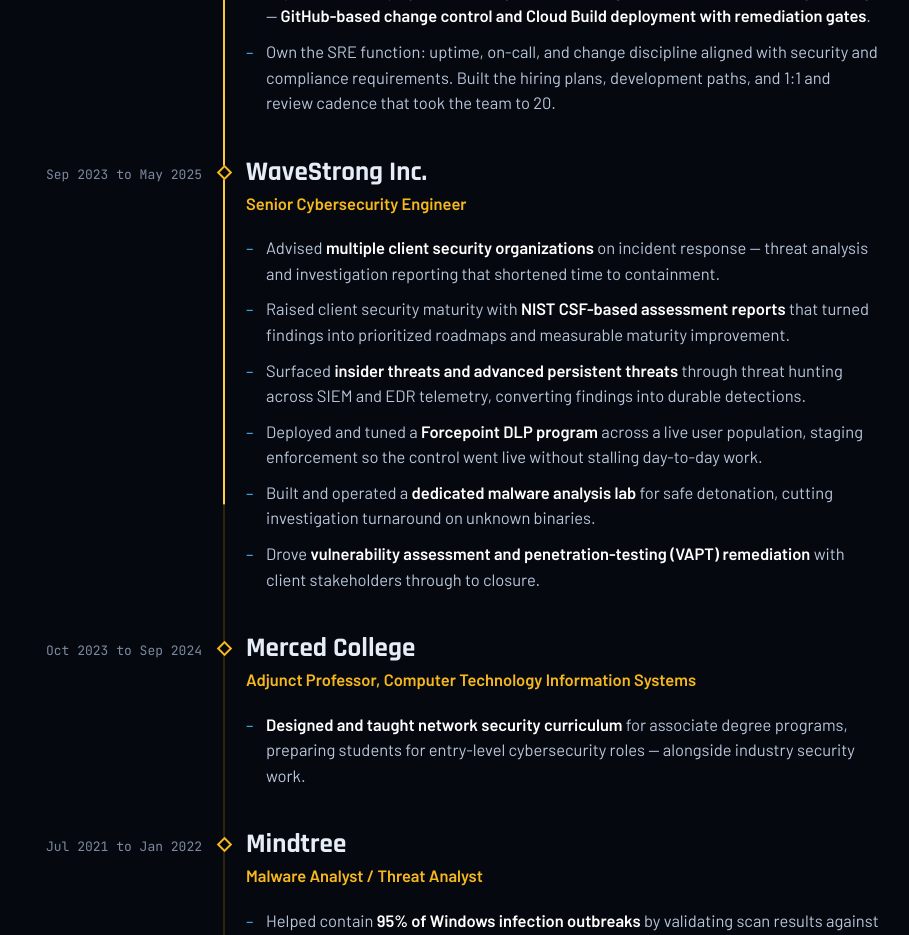
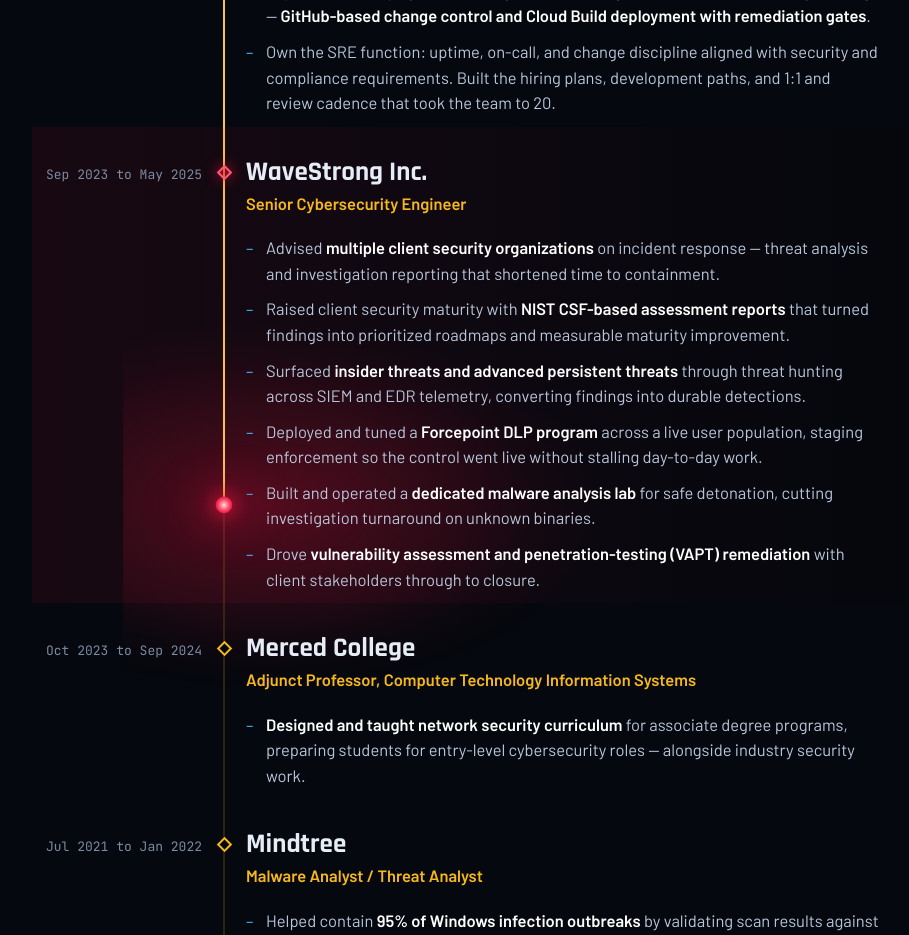
Before and after one commit to bhargavakuppili/bhargavakuppili.github.io, a plain HTML site: page index.html in a window 1280 px wide. Shown: the part 3540-4475 px from the top of the page, without its empty margins (46-955 px from the left). Drawn offline with Linux system fonts and the light colour scheme.

Commit message:
Crimson sun at timeline fill point with sunlight glow

```diff
--- a/index.html
+++ b/index.html
@@ -242,6 +242,39 @@
       .timeline{position:relative; margin-top:14px; --tl-p:0}
       .timeline::before{content:""; position:absolute; top:12px; bottom:12px; left:calc(170px + 22px); width:2px; margin-left:-1px; background:rgba(246,184,29,.16); z-index:0}
       .timeline::after{content:""; position:absolute; top:12px; bottom:12px; left:calc(170px + 22px); width:2px; margin-left:-1px; background:linear-gradient(to bottom, var(--amber), var(--amber-2)); transform:scaleY(var(--tl-p)); transform-origin:50% 0; z-index:0}
+      /* crimson sunlight glow — a soft pool of crimson light centered on the
+         timeline line at the fill point; it travels down with the fill,
+         shedding light under the job entry currently being read. It sits
+         behind the entries (z-index 0; items are z-index 1) and its
+         position/opacity are driven by the timeline scroll handler. */
+      .tl-glow{
+        position:absolute; left:calc(170px + 22px); top:12px;
+        width:min(720px, 92vw); height:460px;
+        transform:translate(-14%, -50%);
+        background:radial-gradient(ellipse 58% 50% at 20% 50%, rgba(220,20,60,.32) 0%, rgba(220,20,60,.15) 40%, rgba(150,10,40,.06) 64%, transparent 80%);
+        pointer-events:none; z-index:0; opacity:0;
+      }
+      @media (max-width:700px){ .tl-glow{left:13px} }
+      /* the crimson sun — a small glowing crimson disc sitting on the
+         timeline line exactly at the fill point; it scrolls down the line
+         with the fill, always marking the current fill position, and fades
+         with the glow as the section is scrolled past. Position and opacity
+         are driven by the same timeline scroll handler. */
+      .tl-sun{
+        position:absolute; left:calc(170px + 22px); top:12px;
+        width:17px; height:17px; border-radius:50%;
+        transform:translate(-50%, -50%);
+        background:radial-gradient(circle, #ffe3e7 0%, #ff8296 26%, #f43a5c 52%, #dc143c 72%, rgba(220,20,60,.5) 88%, rgba(220,20,60,0) 100%);
+        box-shadow:0 0 16px 5px rgba(220,20,60,.55), 0 0 44px 16px rgba(220,20,60,.26);
+        pointer-events:none; z-index:2; opacity:0;
+      }
+      @media (max-width:700px){ .tl-sun{left:13px} }
+      /* the job entry at the fill point is lit by the glow: a faint crimson
+         wash behind its text and its diamond marker kindled crimson */
+      .tl-item{transition:background .45s ease}
+      .tl-item.tl-lit{background:linear-gradient(to right, rgba(220,20,60,.09), rgba(220,20,60,.028) 55%, transparent 82%)}
+      .tl-item.tl-lit .diamond{border-color:#ff5b74; background:rgba(220,20,60,.55); box-shadow:0 0 14px rgba(220,20,60,.85)}
+      .diamond{transition:border-color .3s ease, background .3s ease, box-shadow .3s ease}
       .tl-item{display:grid; grid-template-columns:170px 44px 1fr; padding:30px 0 6px; position:relative; z-index:1}
       .tl-date{font-family:var(--mono); font-size:13px; color:var(--muted-2); text-align:right; padding-top:8px; line-height:1.6}
       .tl-rail{position:relative; display:flex; justify-content:center}
@@ -478,6 +511,8 @@
       <section class="block" id="experience">
         <div class="sec-head"><h2>Experience</h2><span class="sec-meta">2017 — present</span></div>
         <div class="timeline">
+          <div class="tl-glow" id="tlGlow" aria-hidden="true"></div>
+          <div class="tl-sun" id="tlSun" aria-hidden="true"></div>
 
           <article class="tl-item">
             <div class="tl-date">Jun 2025 to now</div>
@@ -1198,11 +1233,20 @@
         var timeline = document.querySelector('.timeline');
         var section = document.getElementById('experience');
         if (!timeline || !section) return;
-        var secTop = 0, secHeight = 0, ticking = false;
+        var glow = document.getElementById('tlGlow');
+        var sun = document.getElementById('tlSun');
+        var items = Array.prototype.slice.call(timeline.querySelectorAll('.tl-item'));
+        var secTop = 0, secHeight = 0, tlTop = 0, tlHeight = 0, itemRanges = [], ticking = false;
         function measure() {
           var y = window.scrollY || window.pageYOffset || 0;
           secTop = section.getBoundingClientRect().top + y;
           secHeight = section.offsetHeight;
+          tlTop = timeline.getBoundingClientRect().top + y;
+          tlHeight = timeline.offsetHeight;
+          itemRanges = items.map(function (el) {
+            var t = el.getBoundingClientRect().top + y;
+            return { el: el, top: t, bottom: t + el.offsetHeight };
+          });
         }
         function update() {
           ticking = false;
@@ -1211,6 +1255,28 @@
           var p = secHeight > 0 ? (y + vh - secTop) / (secHeight + vh) : 0;
           p = Math.min(Math.max(p, 0), 1);
           timeline.style.setProperty('--tl-p', p.toFixed(4));
+          // Crimson sunlight: the glow rides the fill point of the timeline
+          // line (the ::after spans top:12 to bottom:12 of the timeline, so
+          // the fill tip sits at 12 + p * (height - 24) in timeline coords).
+          // It fades in just after the fill starts and out as the section
+          // is scrolled past, and the entry under the tip is lit.
+          if (glow) {
+            var fillY = 12 + p * Math.max(tlHeight - 24, 0);
+            glow.style.top = fillY.toFixed(1) + 'px';
+            var fadeIn = Math.min(Math.max((p - 0.005) / 0.05, 0), 1);
+            var fadeOut = Math.min(Math.max((1 - p) / 0.05, 0), 1);
+            var glowO = Math.min(fadeIn, fadeOut);
+            glow.style.opacity = glowO.toFixed(3);
+            // The crimson sun rides the same fill point, centered on the line.
+            if (sun) {
+              sun.style.top = fillY.toFixed(1) + 'px';
+              sun.style.opacity = glowO.toFixed(3);
+            }
+            var docY = tlTop + fillY;
+            itemRanges.forEach(function (r) {
+              r.el.classList.toggle('tl-lit', docY >= r.top && docY < r.bottom);
+            });
+          }
         }
         function onScroll() {
           if (!ticking) { ticking = true; requestAnimationFrame(update); }
```
